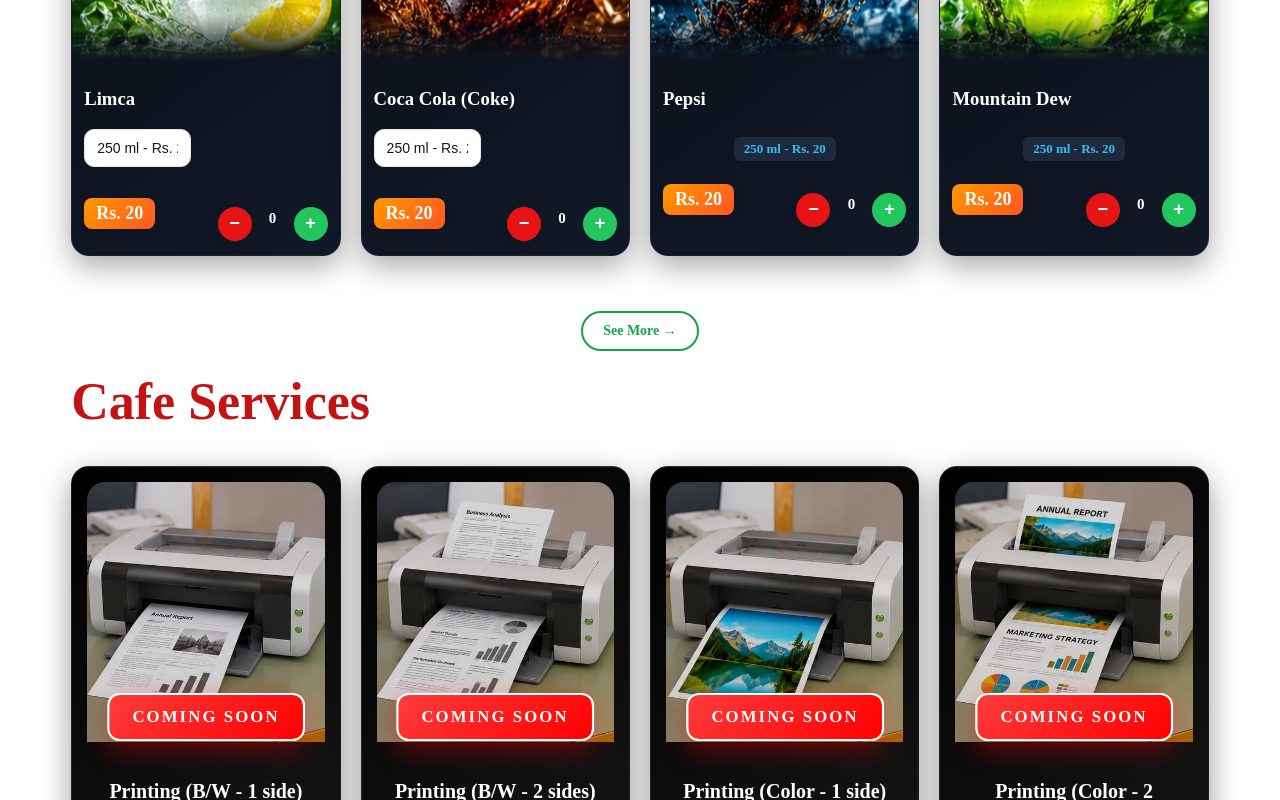
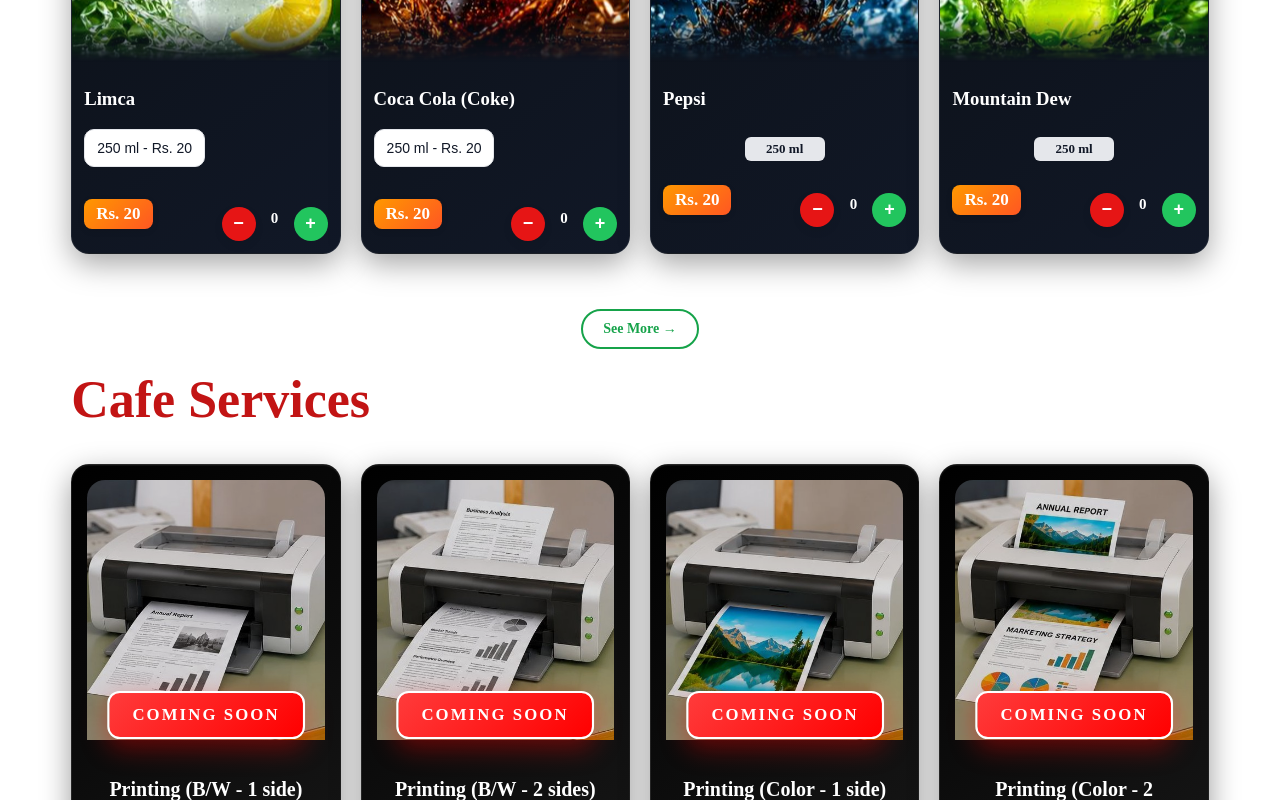
Before and after one commit to RSBusinessTech/rssupermart-ui, an Angular app: page /home in a window 1280 px wide. Shown: the part 1080-1880 px from the top of the page. Built offline with nearby package versions, Linux system fonts and the light colour scheme.

Commit message:
fixing bug

```diff
--- a/src/app/features/drinks/component/drinks/drinks.component.css
+++ b/src/app/features/drinks/component/drinks/drinks.component.css
@@ -212,8 +212,8 @@
 .qty-label{
   font-size:13px;
   font-weight:600;
-  background:#1e293b;
-  color:#38bdf8;
+  color: #111827;
+  background: #e5e7eb;
   margin:6px auto;
   padding:4px 10px;
   border-radius:6px;
@@ -256,9 +256,8 @@
   transition:.25s;
 }
 
-.qty-box button:first-child {
-   background: rgb(230, 21, 21);
-   color:white;
+.qty-box button:first-child{
+  background:#f3f4f6;
 }
 
 .qty-box button:last-child{
--- a/src/app/features/home/home.component.css
+++ b/src/app/features/home/home.component.css
@@ -1047,6 +1047,8 @@
   transition:0.3s ease;
 }
 
+
+
 .drinks-theme .product-card:hover{
   transform:translateY(-8px) scale(1.02);
 
@@ -1060,6 +1062,7 @@
   color:white;
 }
 
+
 .drinks-theme .qty-box span {
   min-width: 22px;
   text-align: center;
@@ -1067,6 +1070,7 @@
   font-weight: 600;
   color: white;
 }
+
 .drinks-theme .product-card img{
   width:100%;
   height:320px;
@@ -1126,6 +1130,9 @@
   width: calc(100% - 24px);
 }
 
+.drinks-theme .qty-dropdown {
+  width: 45% !important;
+}
 
 .drinks-theme .price{
   background:linear-gradient(135deg, #ff9800, #ff5722);;
@@ -1150,12 +1157,76 @@
 }
 
 .drinks-theme .qty-label{
-  background:#1e293b;
-  color:#38bdf8;
+  font-size: 13px;
+  font-weight: 600;
+  color: #111827;
+  background: #e5e7eb;
+  padding: 4px 10px;
+  border-radius: 6px;
+  display: inline-block;
+  min-width: 60px;
+  text-align: center;
+  margin-top: 8px;
 }
 
 .drinks-theme .product-card:hover .price{
   color:white;
+}
+/* FINAL FIX */
+.drinks-theme .card-footer{
+  display:flex;
+  justify-content:space-between;
+  align-items:center;
+  margin:12px;
+  gap:8px;
+}
+
+.drinks-theme .qty-box{
+  display:flex;
+  align-items:center;
+  gap:8px;
+
+  flex-shrink:0;
+}
+
+.drinks-theme .price{
+  font-weight:700;
+  font-size:17px;
+
+  white-space:nowrap;
+
+  background:linear-gradient(135deg, #ff9800, #ff5722);
+
+  padding:5px 12px;
+  border-radius:8px;
+}
+/* FINAL FIX */
+.drinks-theme .card-footer{
+  display:flex;
+  justify-content:space-between;
+  align-items:center;
+  margin:12px;
+  gap:8px;
+}
+
+.drinks-theme .qty-box{
+  display:flex;
+  align-items:center;
+  gap:8px;
+
+  flex-shrink:0;
+}
+
+.drinks-theme .price{
+  font-weight:700;
+  font-size:17px;
+
+  white-space:nowrap;
+
+  background:linear-gradient(135deg, #ff9800, #ff5722);
+
+  padding:5px 12px;
+  border-radius:8px;
 }
 
 /* Floating bottle effect */
--- a/src/app/features/home/home.component.html
+++ b/src/app/features/home/home.component.html
@@ -63,7 +63,7 @@
           *ngIf="product.options?.length === 1"
           class="qty-label"
         >
-          {{ product.options[0].label }} - Rs. {{ product.options[0].price }}
+          {{ product.options[0].label }}
         </div>
 
         <!-- FOOTER -->
```
